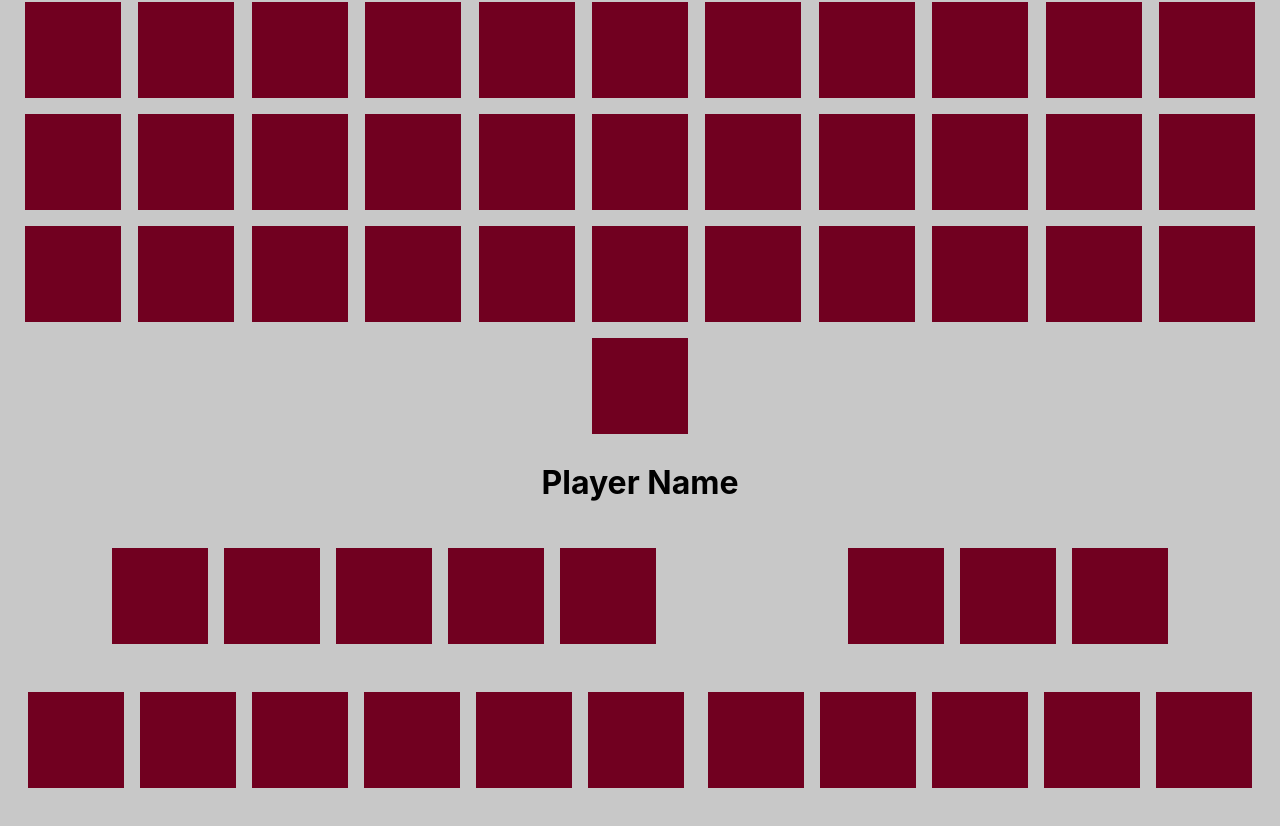
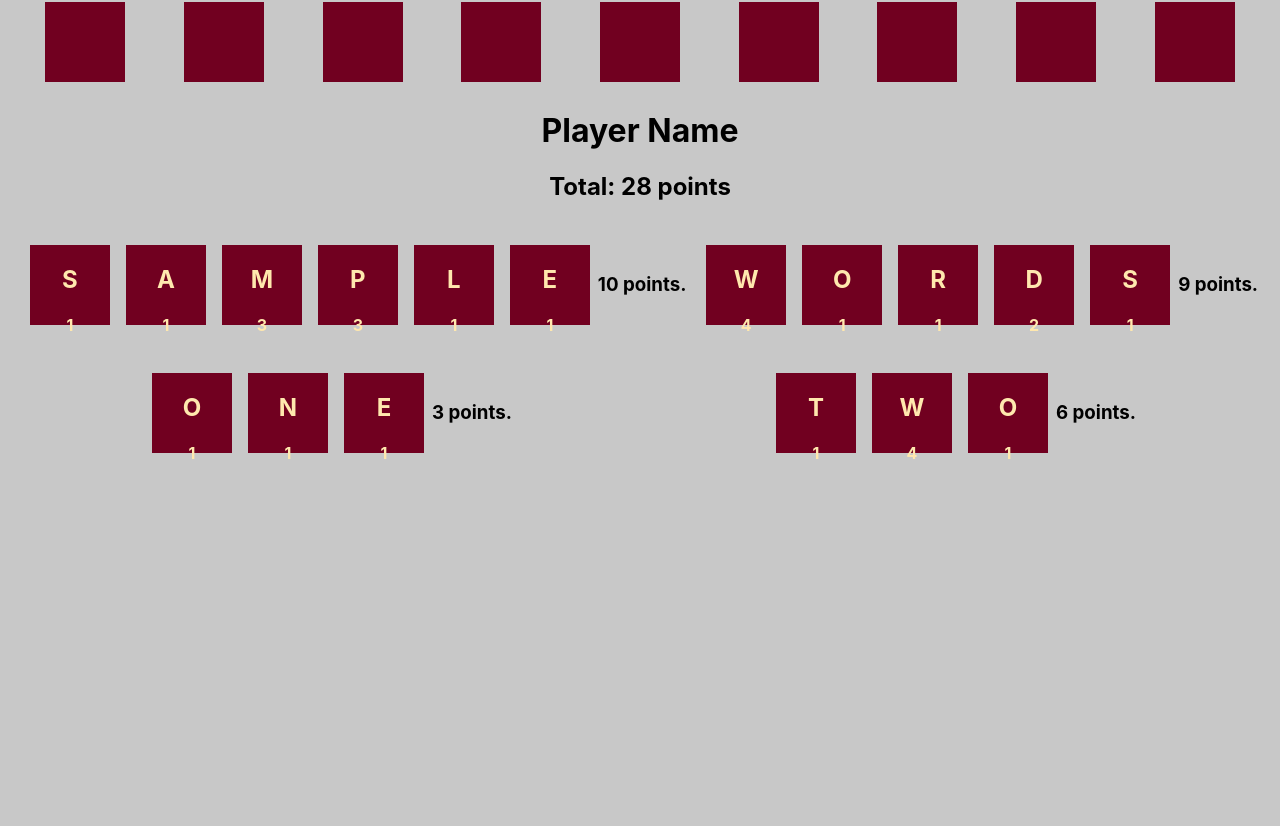
Before and after one commit to SHOCK122/scramble, a React (Create React App) app: page / in a window 1280 px wide. Shown: the part 694-1520 px from the top of the page. After the commit the page ends 1187 px from the top, so only its background shows below. Built offline with nearby package versions, Linux system fonts and the light colour scheme.

Commit message:
Calcuate hand scores

```diff
--- a/src/App.css
+++ b/src/App.css
@@ -44,8 +44,8 @@ body {
 .Tile {
   text-align: center;
   background-color: rgb(113, 0, 32);
-  width: 6em;
-  height: 6em;
+  width: 5em;
+  height: 5em;
   display: flex;
   flex-direction: column;
   justify-content: space-around;
@@ -62,6 +62,7 @@ body {
   flex-direction: row;
   flex-wrap: wrap;
   justify-content: center;
+  align-items: center;
 }
 
 .Words {
--- a/src/Board.jsx
+++ b/src/Board.jsx
@@ -1,14 +1,26 @@
 import React from "react";
 import TileSet from "./TileSet"
 import Hand from "./Hand"
+import setDefautValues from './defaultValues'
 
 const Board = (props) => {
+  let tileset = {
+    'blank': { 'pts': 0, 'qty': 2 }
+  };
+
+  tileset = setDefautValues(tileset)
   return (
     <div className="Board">
-      <TileSet />
+      <TileSet tileset={tileset} />
       <Hand
+        tileset={tileset}
         playerName='Player Name'
-        playerWords='should be list of word components that display words that belong to player'
+        playerWords = {[
+          'sample',
+          'words',
+          'one',
+          'two'
+        ]}
       />
     </div>
   )
--- a/src/Hand.jsx
+++ b/src/Hand.jsx
@@ -1,20 +1,30 @@
-import React from "react";
+import { useState, useEffect } from "react"
 import Word from "./Word"
 
-const Hand = (props) => {
-  const words = [
-    'these',
-    'are',
-    'sample',
-    'words'
-  ];
+const Hand = ({tileset, playerWords, playerName}) => {
+  const [total, setTotal] = useState(0)
+  let totalScore = 0
+  playerWords.map((word) => {
+    word.split("").map((letter) => {
+      letter = letter.toUpperCase()
+      const letterScore = tileset[letter].pts
+      totalScore += letterScore
+    })
+  })
+  useEffect(() => {
+    setTotal(totalScore)
+  })
   return (
     <div className="Hand">
-      <h1>{props.playerName}</h1>
+      <h1>{playerName}</h1>
+      <h2>Total: {total} points</h2>
       <div className="Words">
         {
-          words.map((word) => (
-            <Word word={word} />
+          playerWords.map((word) => (
+            <Word
+              word={word.toUpperCase()}
+              tileset={tileset}
+            />
           ))
         }
       </div>
@@ -22,4 +32,4 @@ const Hand = (props) => {
   )
 }
 
-export default Hand;
+export default Hand
--- a/src/Tile.jsx
+++ b/src/Tile.jsx
@@ -1,17 +1,17 @@
 import { useState } from 'react'
 
-const Tile = ({letter, value}) => {
+const Tile = ({letter, value, hide}) => {
   const [isHidden, setIsHidden] = useState(true)
   return (
     <div
       className="Tile"
       onClick={() => setIsHidden((prevIsHidden) => false)}
     >
-      {isHidden ?
+      {(isHidden && hide) ?
         '' :
         <div className="Tile-content">
-          <h1 className="Letter">{letter}</h1>
-          <h3 className="Points">{value}</h3>
+          <h2 className="Letter">{letter}</h2>
+          <h4 className="Points">{value}</h4>
         </div>
       }
     </div>
--- a/src/TileSet.jsx
+++ b/src/TileSet.jsx
@@ -1,13 +1,7 @@
-import { useEffect, useState } from 'react';
+import React from 'react';
 import Tile from './Tile'
-import setDefautValues from './tiles'
 
-const TileSet = (props) => {
-  let tileset = {
-    'blank': { 'pts': 0, 'qty': 2 }
-  };
-
-  tileset = setDefautValues(tileset)
+const TileSet = ({ tileset }) => {
   const tilesArray = []
   for (const tile in tileset) {
     for (let i = 0; i < tileset[tile].qty; i++) {
@@ -15,6 +9,7 @@ const TileSet = (props) => {
         <Tile
           letter={tile}
           value={tileset[tile].pts}
+          hide={true}
         />
       )
     }
--- a/src/Word.jsx
+++ b/src/Word.jsx
@@ -1,14 +1,27 @@
-import React from "react";
+import { useState, useEffect } from "react";
 import Tile from "./Tile";
 
-const Word = ({word}) => {
+const Word = ( { word, tileset}) => {
+  const [score, setScore] = useState(0)
+  const tiles = []
+  let wordScore = 0
+    word.split("").map((letter) => {
+    letter = letter.toUpperCase()
+    const letterScore = tileset[letter].pts
+    tiles.push(<Tile letter={letter} value={letterScore}/>)
+    wordScore += letterScore
+  })
+  useEffect( () => {
+    setScore(wordScore)
+  })
   return (
     <p className="Word">
       {
-        word.split("").map((letter) => (
-          <Tile letter={letter.toUpperCase()}/>
-        ))
+        tiles
       }
+      <h3>
+        {score} points.
+      </h3>
     </p>
   )
 }
```
Also changed, not shown: src/defaultValues.js (renamed from src/tiles.js).
